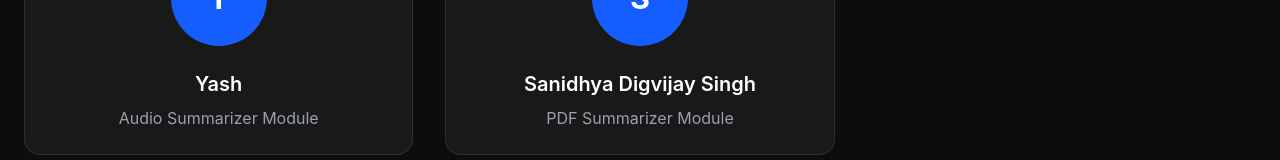
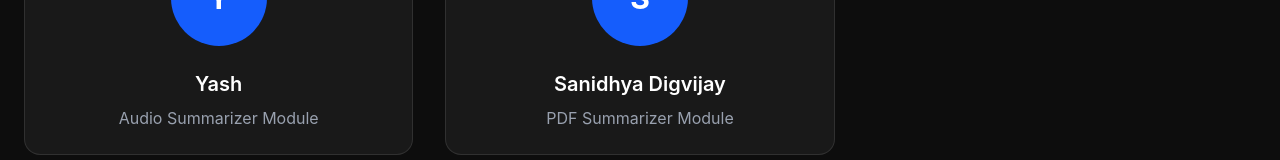
Before and after one commit to PR-Project-2k26/Sentiment-Analysis-and-Automated-Summarization-, a React (Vite) app in the folder frontend/: page / in a window 1280 px wide. Shown: the part 2775-2935 px from the top of the page. Built offline with nearby package versions, Linux system fonts and the light colour scheme.

Commit message:
Minor change in Dashboard

```diff
--- a/frontend/src/components/Team/Team.jsx
+++ b/frontend/src/components/Team/Team.jsx
@@ -16,7 +16,7 @@ const teamMembers = [
     role: "Audio Summarizer Module",
   },
   {
-    name: "Sanidhya Digvijay Singh",
+    name: "Sanidhya Digvijay",
     role: "PDF Summarizer Module",
   },
 ];
```
